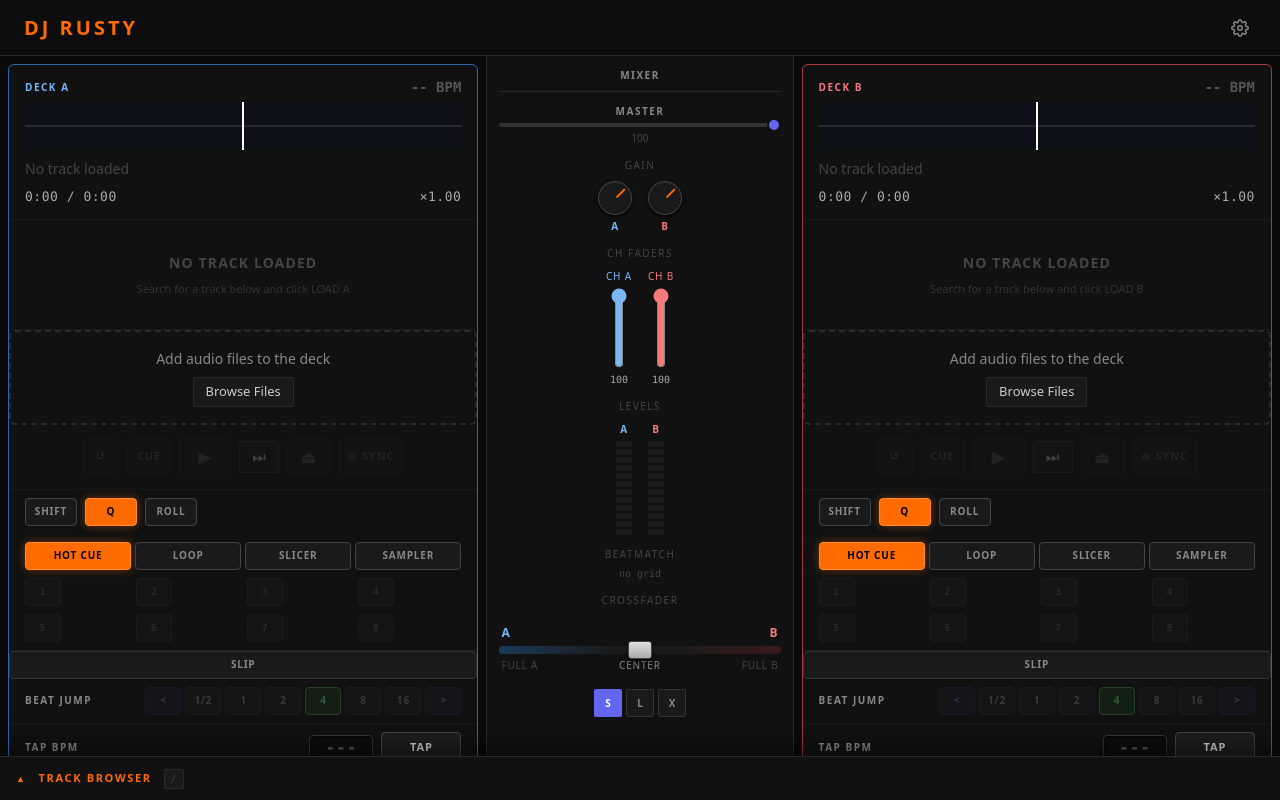
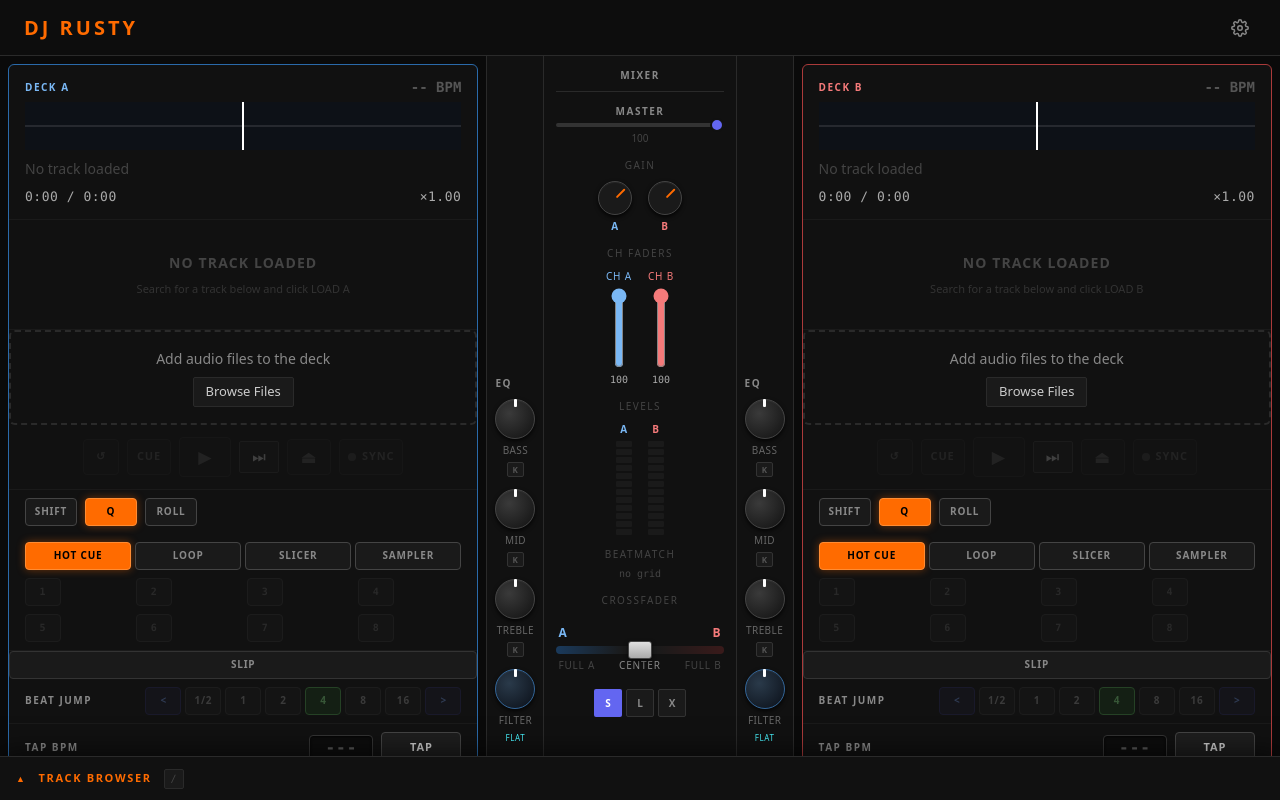
Before and after one commit to rbenzing/DJRusty, a React (Vite) app: page / in a window 1280 px wide. Shown: the top 800 px of the page. Built offline with nearby package versions, Linux system fonts and the light colour scheme.

Commit message:
feat: relocate EQPanel into Mixer as flanking vertical columns

```diff
--- a/src/components/Deck/Deck.tsx
+++ b/src/components/Deck/Deck.tsx
@@ -29,7 +29,6 @@ import { useLibraryStore, libraryTrackToEntry } from '../../store/libraryStore';
 import { DeckControls } from './DeckControls';
 import { DeckModifiers } from './DeckModifiers';
 import { DeckDisplay } from './DeckDisplay';
-import { EQPanel } from './EQPanel';
 import { EffectsPanel } from './EffectsPanel';
 import { PadGrid } from './PadGrid';
 import { BeatJump } from './BeatJump';
@@ -168,9 +167,6 @@ export function Deck({ deckId }: DeckProps) {
       {/* Pitch slider */}
       <PitchSlider deckId={deckId} />
 
-      {/* EQ knobs with kill switches and filter sweep */}
-      <EQPanel deckId={deckId} />
-
       {/* Effects — Echo / Reverb */}
       <EffectsPanel deckId={deckId} />
 
--- a/src/components/Deck/EQPanel.module.css
+++ b/src/components/Mixer/EQPanel.module.css
@@ -3,8 +3,7 @@
  */
 
 .panel {
-  padding: var(--space-2) var(--space-4);
-  border-bottom: 1px solid var(--color-border-subtle);
+  padding: var(--space-2);
 }
 
 .headerRow {
@@ -25,8 +24,10 @@
 
 .knobsRow {
   display: flex;
-  align-items: flex-end;
-  justify-content: space-around;
+  flex-direction: column;
+  align-items: center;
+  justify-content: center;
+  gap: var(--space-3);
 }
 
 .knobGroup {
--- a/src/components/Mixer/Mixer.module.css
+++ b/src/components/Mixer/Mixer.module.css
@@ -2,12 +2,37 @@
 
 .mixer {
   display: flex;
-  flex-direction: column;
+  flex-direction: row;
   height: 100%;
   background: var(--color-bg-surface);
+  overflow: hidden;
+}
+
+/* The former .mixer vertical stack — now the center of a 3-column row */
+.mixerCenter {
+  display: flex;
+  flex-direction: column;
+  flex: 1;
+  min-width: 0;
   padding: var(--space-3);
   gap: var(--space-3);
   overflow-y: auto;
+}
+
+/* EQ columns flanking the mixer center */
+.eqColumn {
+  flex-shrink: 0;
+  display: flex;
+  align-items: center;
+  padding: var(--space-1) 0;
+}
+
+.eqColumn:first-child {
+  border-right: 1px solid var(--color-border-default);
+}
+
+.eqColumn:last-child {
+  border-left: 1px solid var(--color-border-default);
 }
 
 /* Header */
--- a/src/components/Mixer/Mixer.tsx
+++ b/src/components/Mixer/Mixer.tsx
@@ -5,12 +5,14 @@ import { CrossfaderCurveSelector } from './CrossfaderCurveSelector';
 import { MasterVolumeKnob } from './MasterVolumeKnob';
 import { GainKnob } from './GainKnob';
 import { BeatmatchGuide } from './BeatmatchGuide';
+import { EQPanel } from './EQPanel';
 import styles from './Mixer.module.css';
 
 /**
  * Mixer — center column mixer strip between Deck A and Deck B.
  *
- * Contains (top to bottom):
+ * Layout: EQPanel (Deck A) | vertical mixer stack | EQPanel (Deck B).
+ * The vertical stack itself contains (top to bottom):
  *   - "MIXER" section label
  *   - Per-deck channel volume faders (CH A / CH B)
  *   - VU meters (visual-only, animated from volume level)
@@ -29,6 +31,11 @@ import styles from './Mixer.module.css';
 export function Mixer() {
   return (
     <div className={styles.mixer}>
+      <div className={styles.eqColumn}>
+        <EQPanel deckId="A" />
+      </div>
+
+      <div className={styles.mixerCenter}>
         {/* Header */}
         <div className={styles.header}>
           <span className={styles.title}>MIXER</span>
@@ -83,7 +90,11 @@ export function Mixer() {
           <Crossfader />
           <CrossfaderCurveSelector />
         </section>
+      </div>
 
+      <div className={styles.eqColumn}>
+        <EQPanel deckId="B" />
+      </div>
     </div>
   );
 }
```
Also changed, not shown: src/components/Mixer/EQPanel.tsx (renamed from src/components/Deck/EQPanel.tsx), 1 other file (tests, documents, lock files or other folders). Lines whose indentation alone changed are shown as unchanged.
